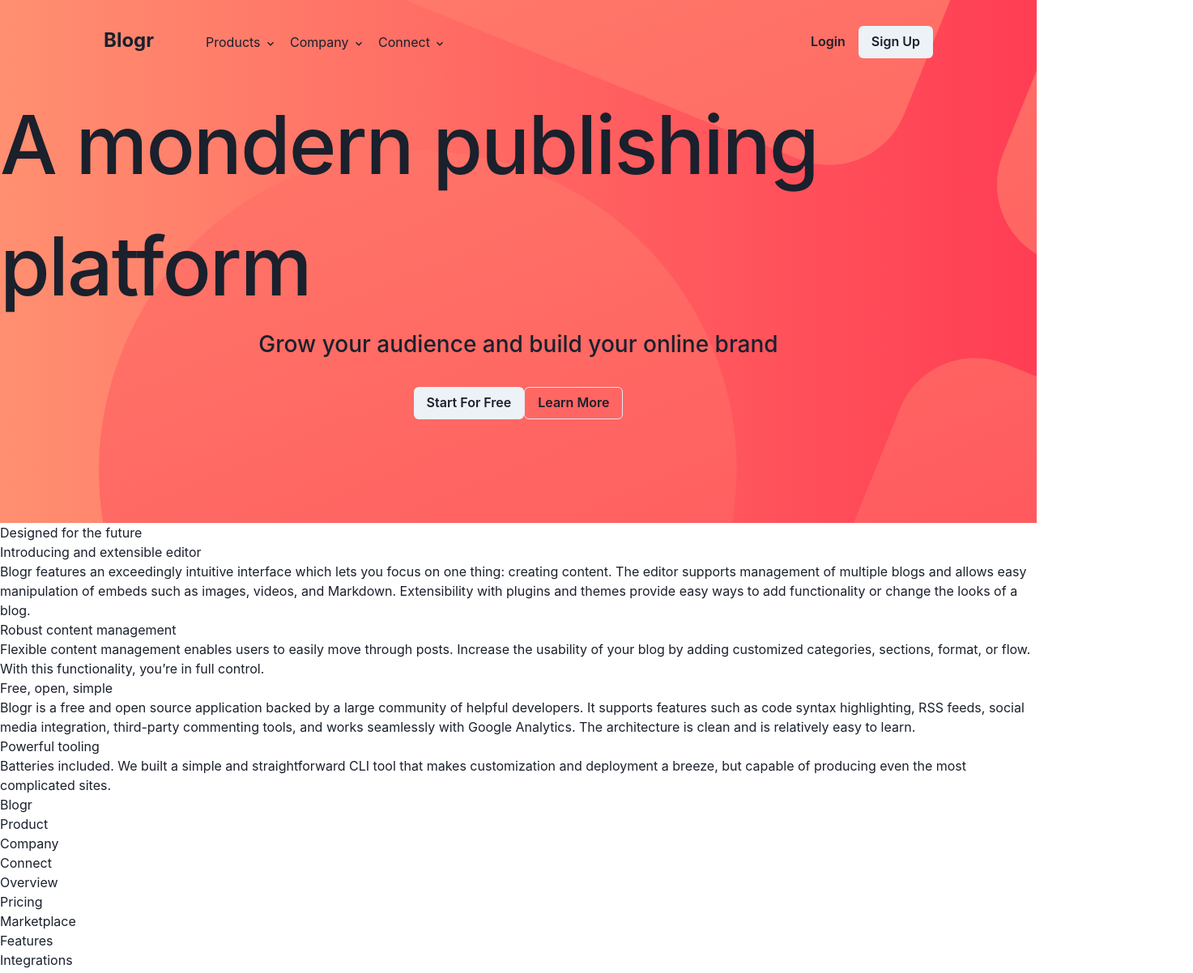
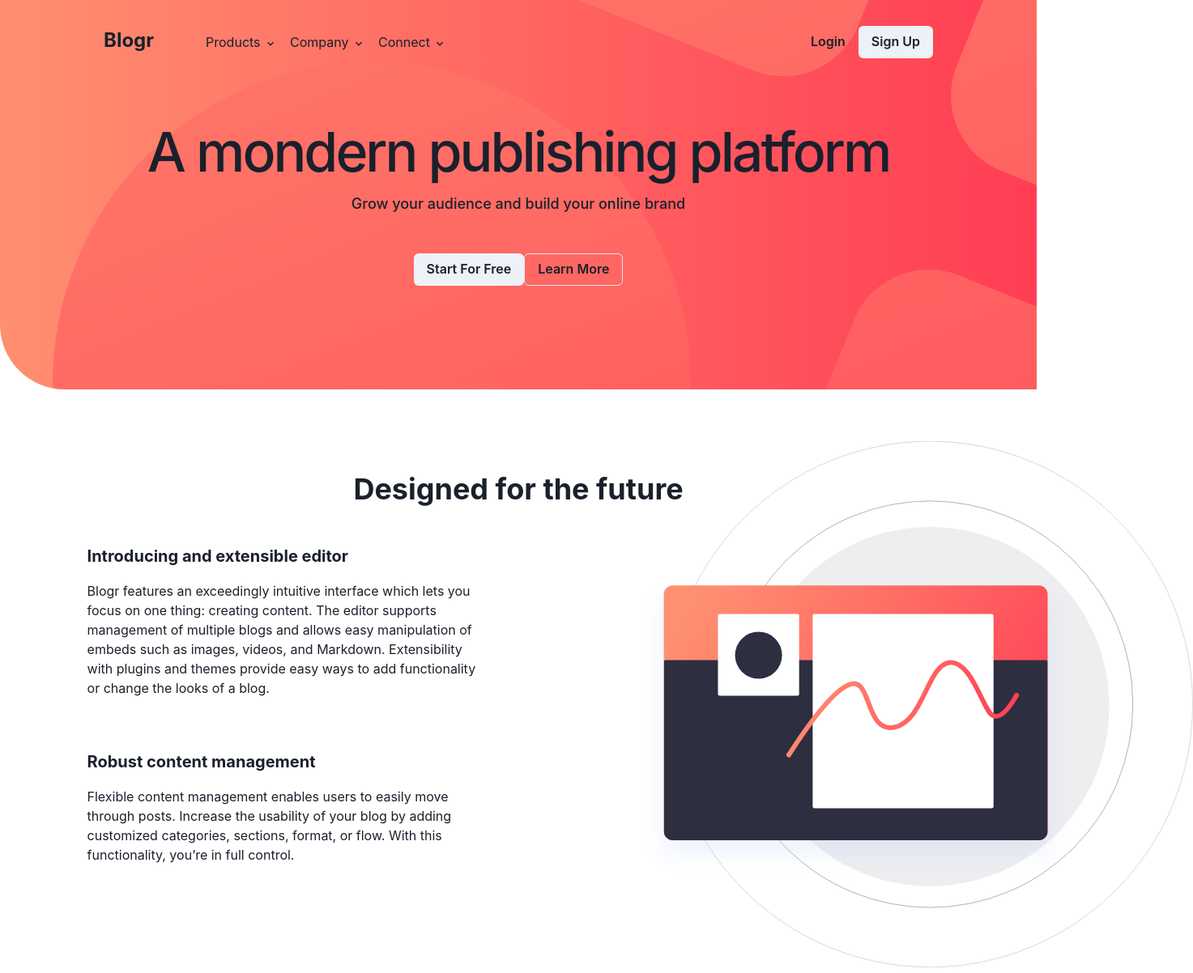
Before and after one commit to WilliamLa59/WebMockups, a React (Create React App) app in the folder blogr-landing-page/: page / in a window 1280 px wide. Shown: the top 1202 px of the page at 81% size, 1473 px wide, since content can reach past the window. Built offline with nearby package versions, Linux system fonts and the light colour scheme.

Commit message:
lead layout done
- just now found out the design provided is for 1440x810p

-readjusted some styling to better match that resolution.

```diff
--- a/blogr-landing-page/src/App.scss
+++ b/blogr-landing-page/src/App.scss
@@ -1,6 +1,3 @@
-.App {
-}
-
 .App-logo {
   height: 40vmin;
   pointer-events: none;
--- a/blogr-landing-page/src/components/Hero/Hero.jsx
+++ b/blogr-landing-page/src/components/Hero/Hero.jsx
@@ -13,7 +13,7 @@ export const Hero = () => {
 
         <Center>
           <div className='hero-header'>
-            <Text fontSize="100" fontWeight="500" letterSpacing="0.5">
+            <Text fontSize="68" fontWeight="500" letterSpacing="0.5">
               A mondern publishing platform
             </Text>
           </div>
@@ -21,7 +21,7 @@ export const Hero = () => {
 
         <Center>
           <div className='hero-sub'>
-            <Text fontSize="28" fontWeight="500">
+            <Text fontSize="18" fontWeight="500">
               Grow your audience and build your online brand
             </Text>
           </div>
--- a/blogr-landing-page/src/components/Hero/Hero.scss
+++ b/blogr-landing-page/src/components/Hero/Hero.scss
@@ -1,22 +1,23 @@
 .nav-hero-container {
   background-image: url("../../StartingFiles/images/bg-pattern-intro-desktop.svg"),
     linear-gradient(to right, hsl(13, 100%, 72%), hsl(353, 100%, 62%));
-  background-position: 25% 50%;
+  background-position: 28% 51%;
   padding-top: 2rem;
   padding-bottom: 4rem;
+  border-radius: 0 0 0 5rem;
 }
 
 .hero-container {
-  margin-top: 2rem;
+  margin-top: 4rem;
   margin-bottom: 4rem;
 }
 
 .hero-header {
   p {
-    letter-spacing: -2px;
+    letter-spacing: -3px;
   }
 }
 
 .hero-sub {
-  margin-bottom: 2rem;
+  margin-bottom: 3rem;
 }
--- a/blogr-landing-page/src/components/Lead/Lead.jsx
+++ b/blogr-landing-page/src/components/Lead/Lead.jsx
@@ -1,18 +1,26 @@
 import React from 'react'
-import { Text } from '@chakra-ui/react'
+import { Text, Center } from '@chakra-ui/react'
+import editor_desktop from '../../StartingFiles/images/illustration-editor-desktop.svg';
+import './Lead.scss'
+
 export const Lead = () => {
   return (
     <div className='lead-container'>
+      <Center>
         <div className='lead-header'>
-        <Text>
+          <Text fontSize='36' fontWeight="bold">
             Designed for the future
           </Text>
         </div>
+      </Center>
 
+      <div className='grid-container'>
+        <Center>
           <div className='lead-text-container'>
+
             <div>
-          <Text>Introducing and extensible editor</Text>
-          <Text>
+              <Text fontSize='20' fontWeight="bold" className='text-title'>Introducing and extensible editor</Text>
+              <Text fontSize='16'>
                 Blogr features an exceedingly intuitive interface which lets you focus on one thing: creating content.
                 The editor supports management of multiple blogs and allows easy manipulation of embeds such as images,
                 videos, and Markdown. Extensibility with plugins and themes provide easy ways to add functionality or
@@ -21,16 +29,18 @@ export const Lead = () => {
             </div>
 
             <div>
-          <Text>Robust content management</Text>
-          <Text>
+              <Text fontSize='20' fontWeight="bold" className='text-title text-spacer'>Robust content management</Text>
+              <Text fontSize='16'>
                 Flexible content management enables users to easily move through posts. Increase the usability of your blog
                 by adding customized categories, sections, format, or flow. With this functionality, you’re in full control.
-
               </Text>
             </div>
           </div>
+        </Center>
 
         <div className='lead-img-container'>
+          <img src={editor_desktop} alt="" />
+        </div>
 
       </div>
 
--- a/blogr-landing-page/src/components/Lead/Lead.scss
+++ b/blogr-landing-page/src/components/Lead/Lead.scss
@@ -0,0 +1,36 @@
+.lead-container {
+  margin-top: 4rem;
+  margin-bottom: 4rem;
+}
+
+.lead-header {
+  position: relative;
+  text-align: center;
+  top: 2rem;
+}
+
+.grid-container {
+  display: grid;
+  grid-template-columns: 1.25fr 1fr;
+}
+
+.lead-text-container {
+  width: 31rem;
+}
+
+.text-title {
+  margin-bottom: 1rem;
+}
+
+.text-spacer {
+  margin-top: 4rem;
+}
+
+.lead-img-container {
+  img {
+    position: relative;
+    transform: scale(1.2);
+    left: 8.5rem;
+    overflow: hidden;
+  }
+}
```
Lines whose indentation alone changed are shown as unchanged.
